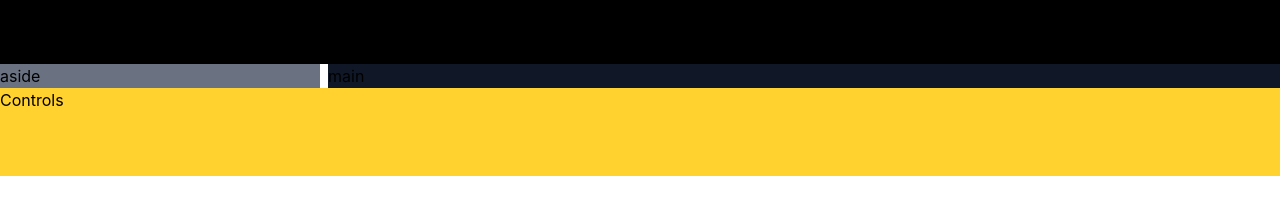
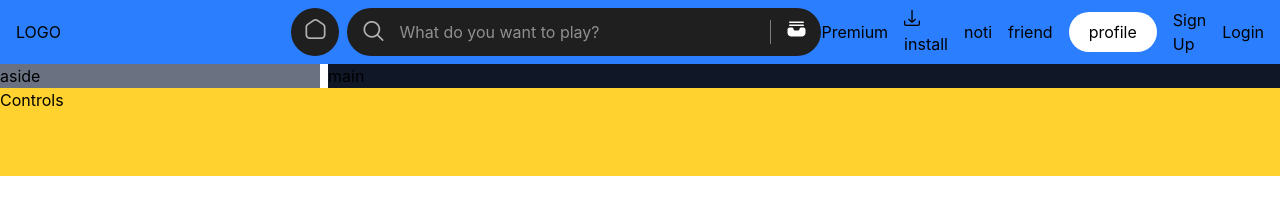
Before and after one commit to hieuit25-sys/Spotify-clone, a website built with Vite: page index.html in a window 1280 px wide. Built offline with nearby package versions, Linux system fonts and the light colour scheme.

Commit message:
Navbar WIP: right bar

```diff
--- a/index.html
+++ b/index.html
@@ -9,15 +9,76 @@
       type="image/png"
       href="https://open.spotify.com/favicon.ico"
     />
+    <link
+      rel="stylesheet"
+      href="https://cdn.jsdelivr.net/npm/@flaticon/flaticon-uicons@3.3.1/css/all/all.min.css"
+    />
   </head>
   <body>
     <div class="h-hdv flex flex-col">
-      <header class="h-16 bg-black">
+      <header class="h-16 bg-blue-500 flex items-center px-4">
         <!--left-->
-        <div><a href="#">LOGO</a></div>
+        <div class="flex-1">
+          <a href="#" class="inline-flex items-center">LOGO</a>
+        </div>
+
         <!--center-->
+        <div class="flex items-center justify-center gap-2">
+          <!--nút home-->
+          <button
+            class="w-12 h-12 rounded-full bg-[#1f1f1f] text-[#b3b3b3] hover:text-white hover:bg-[#2a2a2a] hover:scale-104 active:scale-96 transition-all flex items-center justify-center"
+          >
+            <i class="fi fi-rr-house-blank text-xl"></i>
+          </button>
 
-        <!--right-->
+          <!--search bar-->
+          <div class="flex items-center">
+            <form
+              class="group w-118.5 h-12 rounded-full bg-[#1f1f1f] hover:bg-[#2828282] focus-within:bg-[#28282] focus-within:ring-2 focus-within:ring-white flex items-center px-2 transition-colors"
+            >
+              <!--kính lúp-->
+              <button
+                type="button"
+                class="text-[#b3b3b3] flex items-center justify-center p-2 text-[$b3b3b3] group-hover:text-white group-focus-within:text-white transition-colors"
+              >
+                <i class="fi fi-rr-search text-[20px] leading-none"></i>
+              </button>
+
+              <!--tìm kiếm-->
+              <input
+                type="text"
+                placeholder="What do you want to play?"
+                class="flex-1 text-m px-2 w-full bg-transparent outline-none text-white"
+              />
+
+              <!--gạch dọc-->
+              <div class="h-6 w-px bg-[#7c7c7c] mx-2"></div>
+
+              <!--nút browse-->
+              <button
+                type="button"
+                class="flex items-center justify-center p-2 text-white"
+                title="Browse"
+              >
+                <i class="fi fi-sr-inbox text-lg"></i>
+              </button>
+            </form>
+          </div>
+        </div>
+
+        <!--right Action-->
+        <div class="flex-1 flex items-center justify-end gap-4">
+          <button>Premium</button>
+          <div>
+            <i class="fi fi-ss-download"></i>
+            <button>install</button>
+          </div>
+          <button>noti</button>
+          <button>friend</button>
+          <button class="px-5 py-2 bg-white rounded-full">profile</button>
+          <a href="#">Sign Up</a>
+          <a href="#">Login</a>
+        </div>
       </header>
       <div class="flex gap-2 flex-1">
         <aside class="w-80 bg-gray-500">aside</aside>
--- a/package.json
+++ b/package.json
@@ -12,6 +12,7 @@
     "vite": "^8.2.2"
   },
   "dependencies": {
+    "@flaticon/flaticon-uicons": "^3.3.1",
     "@tailwindcss/vite": "^4.3.3",
     "tailwindcss": "^4.3.3"
   }
--- a/src/style.css
+++ b/src/style.css
@@ -1 +1,2 @@
 @import "tailwindcss";
+/* @import "~@flaticon/flaticon-uicons/css/all/all"; */
```
Also changed, not shown: public/house.png (added), public/spotify-primary-logo.svg (added), 1 other file.
